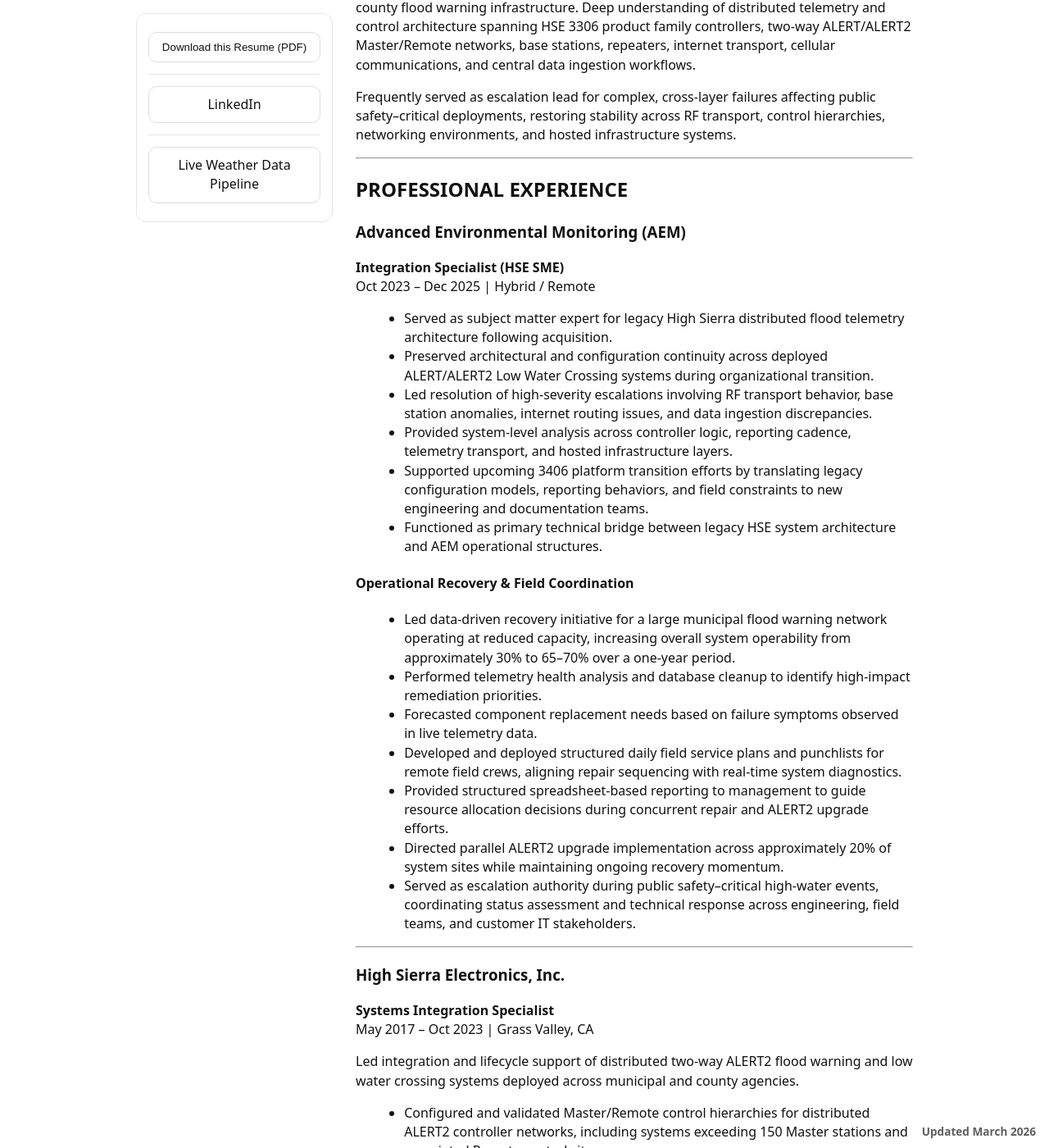
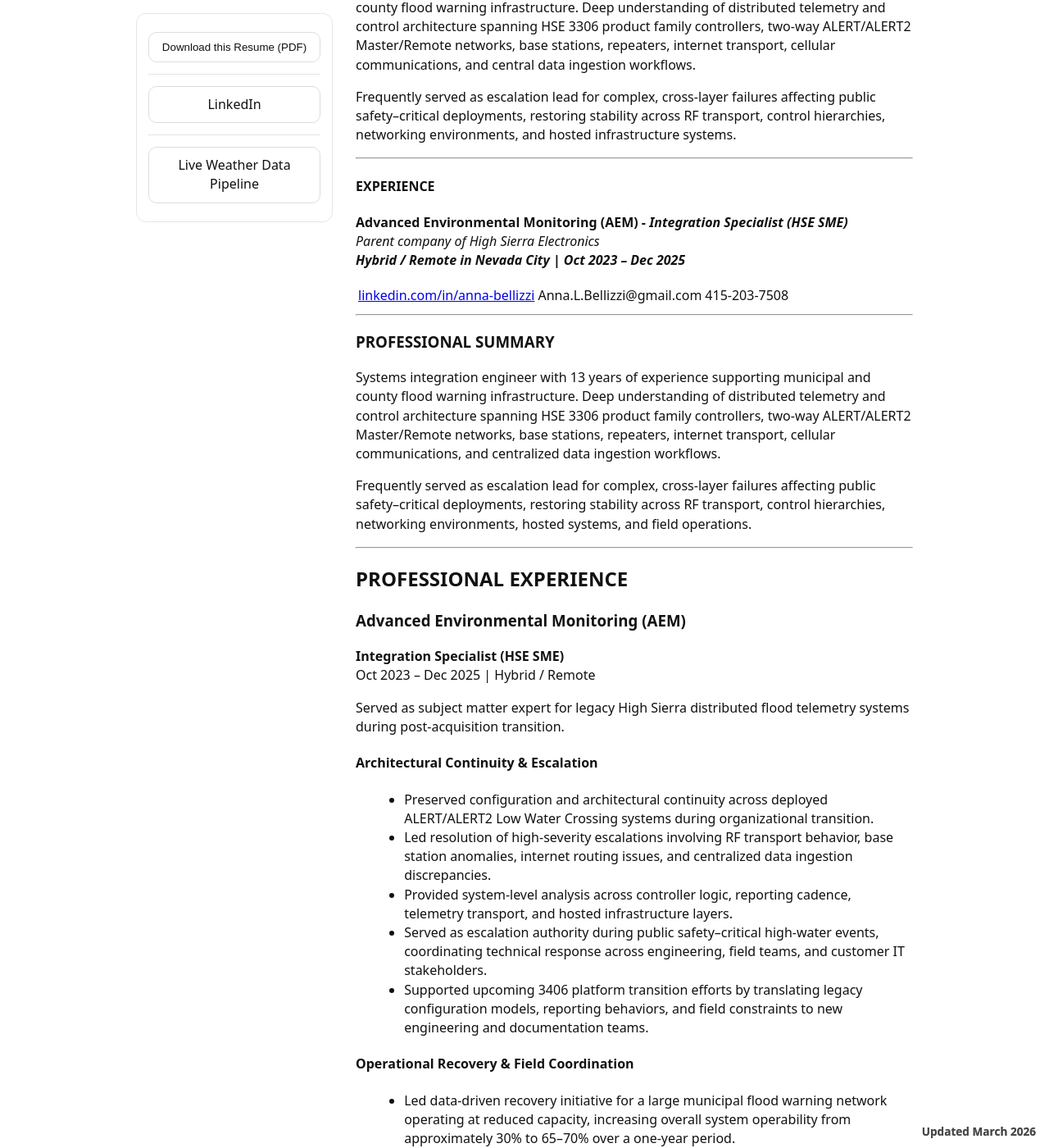
Before and after one commit to jostagirl/PublicResume, a Jekyll site: the page built from v/WWG/index.md, in a window 1280 px wide and 1400 px high, scrolled down 288 px. Shown: the whole window at 82% size. Built offline with Jekyll 4.4.1, drawn with Linux system fonts in a browser that asks for light colours; our own code applies the rules of GitHub Pages for plain Markdown files; some of the changed text lies outside the part shown.

Commit message:
Publish resume site update

```diff
--- a/v/WWG/index.md
+++ b/v/WWG/index.md
@@ -19,59 +19,88 @@ Frequently served as escalation lead for complex, cross-layer failures affecting
 
 ---
 
+#### EXPERIENCE
+**Advanced Environmental Monitoring (AEM) -** ***Integration Specialist (HSE SME)***
+*Parent company of High Sierra Electronics*
+***Hybrid / Remote in Nevada City | Oct 2023 – Dec 2025***
+
+<a href="https://www.linkedin.com/in/anna-bellizzi/">linkedin.com/in/anna-bellizzi</a> | Anna.L.Bellizzi@gmail.com | 415-203-7508
+
+<div class="resume-updated-sticky"><b>Updated March 2026</b></div>
+
+---
+
+### PROFESSIONAL SUMMARY
+
+Systems integration engineer with 13 years of experience supporting municipal and county flood warning infrastructure. Deep understanding of distributed telemetry and control architecture spanning HSE 3306 product family controllers, two-way ALERT/ALERT2 Master/Remote networks, base stations, repeaters, internet transport, cellular communications, and centralized data ingestion workflows.
+
+Frequently served as escalation lead for complex, cross-layer failures affecting public safety–critical deployments, restoring stability across RF transport, control hierarchies, networking environments, hosted systems, and field operations.
+
+---
+
 ## PROFESSIONAL EXPERIENCE
 
 ### Advanced Environmental Monitoring (AEM)
 **Integration Specialist (HSE SME)**
 Oct 2023 – Dec 2025 | Hybrid / Remote
 
-- Served as subject matter expert for legacy High Sierra distributed flood telemetry architecture following acquisition.
-- Preserved architectural and configuration continuity across deployed ALERT/ALERT2 Low Water Crossing systems during organizational transition.
-- Led resolution of high-severity escalations involving RF transport behavior, base station anomalies, internet routing issues, and data ingestion discrepancies.
+Served as subject matter expert for legacy High Sierra distributed flood telemetry systems during post-acquisition transition.
+
+#### Architectural Continuity & Escalation
+
+- Preserved configuration and architectural continuity across deployed ALERT/ALERT2 Low Water Crossing systems during organizational transition.
+- Led resolution of high-severity escalations involving RF transport behavior, base station anomalies, internet routing issues, and centralized data ingestion discrepancies.
 - Provided system-level analysis across controller logic, reporting cadence, telemetry transport, and hosted infrastructure layers.
+- Served as escalation authority during public safety–critical high-water events, coordinating technical response across engineering, field teams, and customer IT stakeholders.
 - Supported upcoming 3406 platform transition efforts by translating legacy configuration models, reporting behaviors, and field constraints to new engineering and documentation teams.
-- Functioned as primary technical bridge between legacy HSE system architecture and AEM operational structures.
 
 #### Operational Recovery & Field Coordination
 
 - Led data-driven recovery initiative for a large municipal flood warning network operating at reduced capacity, increasing overall system operability from approximately 30% to 65–70% over a one-year period.
 - Performed telemetry health analysis and database cleanup to identify high-impact remediation priorities.
-- Forecasted component replacement needs based on failure symptoms observed in live telemetry data.
-- Developed and deployed structured daily field service plans and punchlists for remote field crews, aligning repair sequencing with real-time system diagnostics.
+- Forecasted component replacement requirements based on failure symptom patterns observed in live telemetry data.
+- Developed structured daily field service plans and punchlists for remote field crews, aligning repair sequencing with real-time system diagnostics.
 - Provided structured spreadsheet-based reporting to management to guide resource allocation decisions during concurrent repair and ALERT2 upgrade efforts.
 - Directed parallel ALERT2 upgrade implementation across approximately 20% of system sites while maintaining ongoing recovery momentum.
-- Served as escalation authority during public safety–critical high-water events, coordinating status assessment and technical response across engineering, field teams, and customer IT stakeholders.
+
+#### Production Coordination & Deployment Readiness
+
+- Enforced full-system validation prior to shipment, ensuring Master controllers, L-Panels, base stations, and peripheral components were tested as integrated deployments rather than isolated assemblies.
+- Coordinated with manufacturing teams to align build sequencing with system-level test requirements through technical influence and cross-functional collaboration.
+- Identified documentation drift and procedural inconsistencies on the production floor; returned nonconforming hardware for correction to maintain configuration integrity.
+- Implemented labeling and packaging improvements to ensure field technicians received clearly organized, deployment-ready system shipments.
+- Functioned as a quality and configuration control gate between manufacturing output and public safety field deployment during organizational transition.
+
+
 
 ---
 
-### High Sierra Electronics, Inc.
-**Systems Integration Specialist**
-May 2017 – Oct 2023 | Grass Valley, CA
+**High Sierra Electronics, Inc. -** ***Systems Integration Specialist (Technical Lead)***
+***Grass Valley, CA | May 2017 – Oct 2023***
 
 Led integration and lifecycle support of distributed two-way ALERT2 flood warning and low water crossing systems deployed across municipal and county agencies.
 
 - Configured and validated Master/Remote control hierarchies for distributed ALERT2 controller networks, including systems exceeding 150 Master stations and associated Remote control sites.
-- Defined and validated timed, event-driven, and command-driven reporting strategies to ensure reliable propagation of telemetry and control data to central base stations.
+- Defined timed, event-driven, and command-driven reporting strategies to ensure reliable propagation of telemetry and control data to central base stations.
 - Validated controller output logic for beacon activation, barrier gate control, and warning device signaling under simulated flood conditions prior to field deployment.
 - Investigated and resolved reporting collisions, duplicate transactions, and missing report conditions within distributed telemetry networks.
-- Troubleshot repeater path behavior and last-mile RF connectivity when central software indicated anomalous reporting activity.
-- Conducted system-level root cause analysis across dataloggers, VHF radio transport, base stations, cellular backhaul, municipal network environments, and hosted data ingestion workflows.
+- Conducted system-level root cause analysis across dataloggers, VHF radio transport, repeaters, base stations, cellular backhaul, municipal network environments, and centralized data ingestion workflows.
 - Maintained architectural continuity across multi-year renewable municipal contracts, supporting long-term system stability and operational reliability.
 
 #### Engineering Support & Product Evolution
 
 - Executed hardware refresh and integration update for 5492 camera add-on supporting 3306/3582 Master controller platforms.
-- Identified and validated drop-in replacement camera hardware for component obsolescence mitigation.
+- Identified and validated drop-in replacement camera hardware for obsolescence mitigation.
 - Modified controller programming to support updated hardware integration requirements.
 - Updated integration documentation and test procedures; formally submitted revisions to document control for production release.
 - Operated as delegated engineering resource under senior engineering oversight due to product knowledge continuity.
 
 
+
 ---
 
-### High Sierra Electronics, Inc.
-**Data Services Technician**
-Sep 2012 – May 2017 | Grass Valley, CA
+**High Sierra Electronics, Inc. -** ***Data Services Technician***
+***Grass Valley, CA | Sep 2012 – May 2017***
 
 Supported hosted environmental telemetry infrastructure and live operational monitoring for distributed municipal networks.
 
@@ -80,6 +109,7 @@ Supported hosted environmental telemetry infrastructure and live operational mon
 - Estimated component replacement requirements using data trend analysis to improve repair efficiency and reduce unnecessary site visits.
 - Maintained on-premise hosted server and network infrastructure supporting centralized data services.
 - Served as internal network administrator for HSE facility, developing foundational expertise in routing, firewall configuration, and secure remote connectivity.
+
 
 ---
 
@@ -103,5 +133,5 @@ Mechatronics Certificate — Sierra College
 Electro-Mechanical Skills Certificate — Sierra College
 B.A., Journalism — Hawaii Pacific University
 
-Best Overall Capstone — CSU Monterey Bay Computer Science Program
-PTZ camera integration system supporting emergency road safety monitoring.
+<u><b>Best Overall Capstone - CSU Monterey Bay Computer Science Degree Program</b></u>
+Recognized for developing a PTZ camera integration system supporting emergency road safety and public works monitoring.
```
